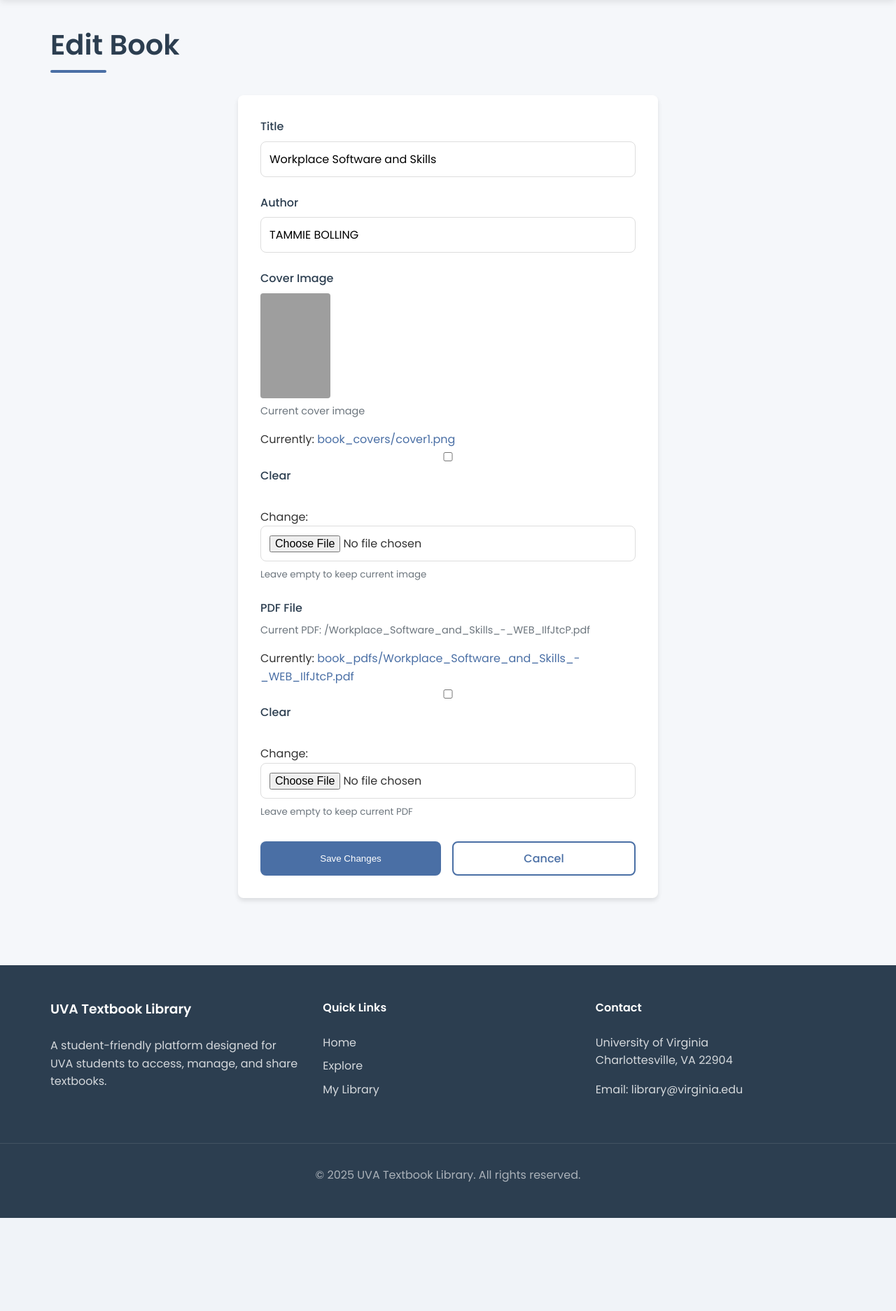
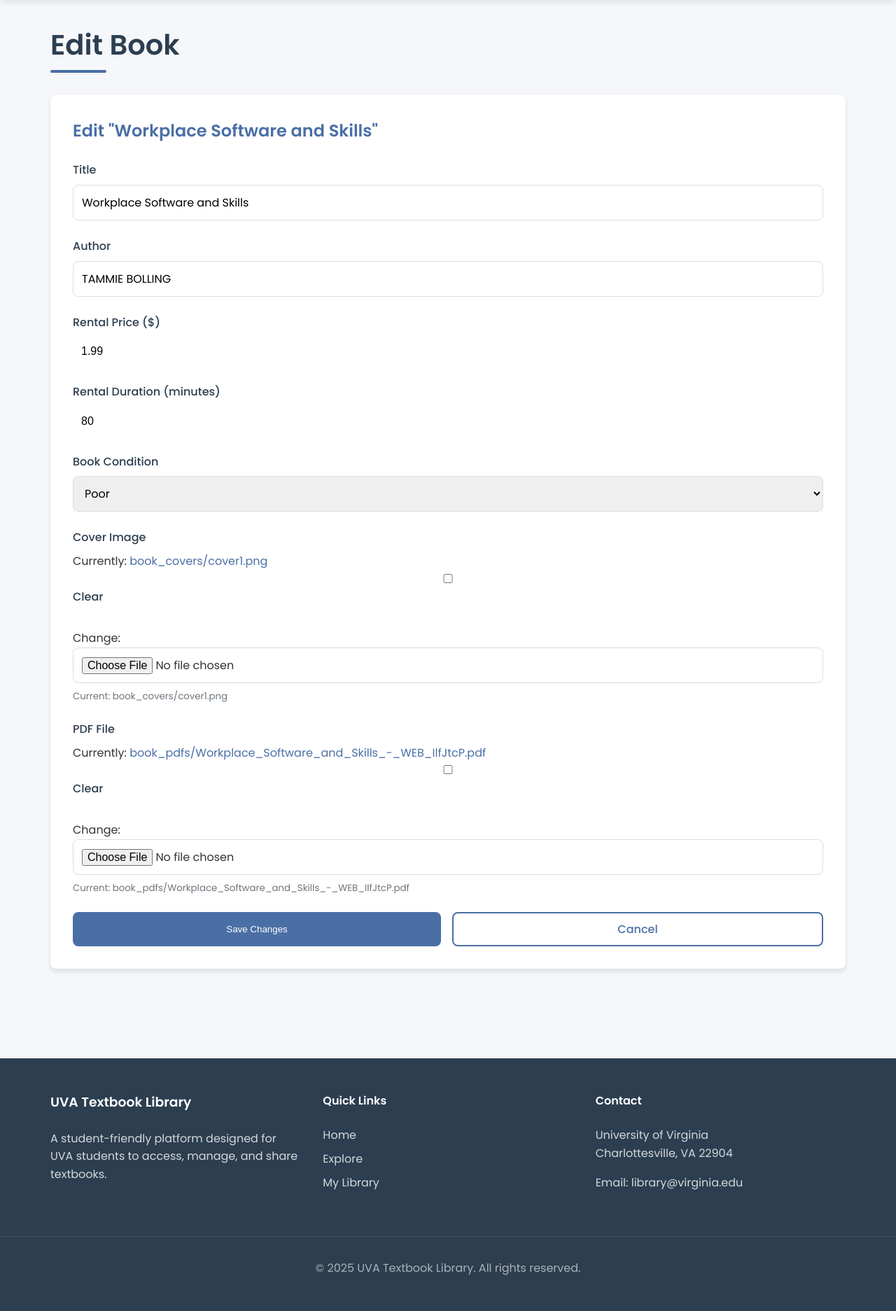
Before and after one commit to notjup1ter/textbook-rental-app, a Django app: page /library/book/35/edit/ in a window 1280 px wide. Shown: the part 70-1943 px from the top of the page at 70% size. Before the commit the page ends 1810 px from the top, so only its background shows below. Run offline with Django 5.2, Linux system fonts and the light colour scheme; a user stored in the database is signed in; data comes from the database, SQL or seed files in the repository; both versions use the stored data as it was after the commit; grey boxes are pictures that could not be loaded.

Commit message:
added conditions and updated librarian_dashboard

```diff
--- a/library/forms.py
+++ b/library/forms.py
@@ -26,7 +26,7 @@ class CollectionForm(forms.ModelForm):
 class BookForm(forms.ModelForm):
     class Meta:
         model = Book
-        fields = ['title', 'author', 'cover_image', 'pdf_file']
+        fields = ['title', 'author', 'cover_image', 'pdf_file', 'rental_price', 'rental_duration_days', 'condition']
 
 
 class RentalPaymentForm(forms.Form):
--- a/library/models.py
+++ b/library/models.py
@@ -4,12 +4,21 @@ from django.utils import timezone
 from datetime import datetime, timedelta
 
 class Book(models.Model):
+    CONDITION_CHOICES = (
+        ('new', 'New'),
+        ('excellent', 'Excellent'),
+        ('good', 'Good'),
+        ('fair', 'Fair'),
+        ('poor', 'Poor')
+    )
+
     title = models.CharField(max_length=200)
     author = models.CharField(max_length=100)
     cover_image = models.ImageField(upload_to='book_covers/', blank=True, null=True)
     pdf_file = models.FileField(upload_to='book_pdfs/', blank=True, null=True)
     rental_price = models.DecimalField(max_digits=6, decimal_places=2, default=9.99)
     rental_duration_days = models.IntegerField(default=30)
+    condition = models.CharField(max_length=10, choices=CONDITION_CHOICES, default='good')
 
     def __str__(self):
         return self.title
--- a/library/templates/library/edit_book.html
+++ b/library/templates/library/edit_book.html
@@ -1,13 +1,31 @@
 {% extends 'library/base.html' %}
 
-{% block title %}Edit {{ book.title }}{% endblock %}
+{% block title %}Edit Book{% endblock %}
 
 {% block content %}
 <h1>Edit Book</h1>
 
-<div class="card" style="max-width: 600px; margin: 0 auto;">
+<div class="card">
+    <h2 class="card-title">Edit "{{ book.title }}"</h2>
+
+    {% if messages %}
+    <div class="messages">
+        {% for message in messages %}
+        <div class="alert {% if message.tags == 'error' %}alert-danger{% else %}alert-success{% endif %}">
+            {{ message }}
+        </div>
+        {% endfor %}
+    </div>
+    {% endif %}
+
     <form method="post" enctype="multipart/form-data">
         {% csrf_token %}
+
+        {% if form.errors %}
+        <div class="alert alert-danger">
+            Please correct the errors below.
+        </div>
+        {% endif %}
 
         <div class="form-group">
             <label for="{{ form.title.id_for_label }}">Title</label>
@@ -26,37 +44,54 @@
         </div>
 
         <div class="form-group">
+            <label for="{{ form.rental_price.id_for_label }}">Rental Price ($)</label>
+            {{ form.rental_price }}
+            {% if form.rental_price.errors %}
+            <div class="error-message">{{ form.rental_price.errors }}</div>
+            {% endif %}
+        </div>
+
+        <div class="form-group">
+            <label for="{{ form.rental_duration_days.id_for_label }}">Rental Duration (minutes)</label>
+            {{ form.rental_duration_days }}
+            {% if form.rental_duration_days.errors %}
+            <div class="error-message">{{ form.rental_duration_days.errors }}</div>
+            {% endif %}
+        </div>
+
+        <div class="form-group">
+            <label for="{{ form.condition.id_for_label }}">Book Condition</label>
+            {{ form.condition }}
+            {% if form.condition.errors %}
+            <div class="error-message">{{ form.condition.errors }}</div>
+            {% endif %}
+        </div>
+
+        <div class="form-group">
             <label for="{{ form.cover_image.id_for_label }}">Cover Image</label>
+            {{ form.cover_image }}
             {% if book.cover_image %}
-            <div style="margin-bottom: 1rem;">
-                <img src="{{ book.cover_image.url }}" alt="Current cover" style="width: 100px; height: 150px; object-fit: cover; border-radius: 4px;">
-                <p style="font-size: 0.9rem; color: var(--text-light);">Current cover image</p>
-            </div>
+            <small style="display: block; margin-top: 0.5rem; color: var(--text-light);">Current: {{ book.cover_image.name }}</small>
             {% endif %}
-            {{ form.cover_image }}
             {% if form.cover_image.errors %}
             <div class="error-message">{{ form.cover_image.errors }}</div>
             {% endif %}
-            <small style="display: block; margin-top: 0.5rem; color: var(--text-light);">Leave empty to keep current image</small>
         </div>
 
         <div class="form-group">
             <label for="{{ form.pdf_file.id_for_label }}">PDF File</label>
+            {{ form.pdf_file }}
             {% if book.pdf_file %}
-            <div style="margin-bottom: 1rem;">
-                <p style="font-size: 0.9rem; color: var(--text-light);">Current PDF: {{ book.pdf_file.name|slice:"9:" }}</p>
-            </div>
+            <small style="display: block; margin-top: 0.5rem; color: var(--text-light);">Current: {{ book.pdf_file.name }}</small>
             {% endif %}
-            {{ form.pdf_file }}
             {% if form.pdf_file.errors %}
             <div class="error-message">{{ form.pdf_file.errors }}</div>
             {% endif %}
-            <small style="display: block; margin-top: 0.5rem; color: var(--text-light);">Leave empty to keep current PDF</small>
         </div>
 
-        <div class="button-group" style="display: flex; gap: 1rem; margin-top: 2rem;">
-            <button type="submit" class="btn btn-primary" style="flex: 1;">Save Changes</button>
-            <a href="{% url 'librarian_dashboard' %}" class="btn btn-outline" style="flex: 1;">Cancel</a>
+        <div class="button-group">
+            <button type="submit" class="btn btn-primary">Save Changes</button>
+            <a href="{% url 'librarian_dashboard' %}" class="btn btn-outline">Cancel</a>
         </div>
     </form>
 </div>
--- a/library/views.py
+++ b/library/views.py
@@ -133,20 +133,27 @@ def librarian_dashboard(request):
 
     if request.method == 'POST':
         if 'delete_book' in request.POST:
-            # Handle book deletion
             book_id = request.POST.get('book_id')
             book = get_object_or_404(Book, id=book_id)
             book.delete()
             return redirect('librarian_dashboard')
         else:
-            # Handle book creation
             title = request.POST.get('title')
             author = request.POST.get('author')
+            rental_price = request.POST.get('rental_price')
+            rental_duration_days = request.POST.get('rental_duration_days')
+            condition = request.POST.get('condition')
             cover_image = request.FILES.get('cover_image')
             pdf_file = request.FILES.get('pdf_file')
 
             if title and author:
-                book = Book(title=title, author=author)
+                book = Book(
+                    title=title,
+                    author=author,
+                    rental_price=rental_price,
+                    rental_duration_days=rental_duration_days,
+                    condition=condition
+                )
                 if cover_image:
                     book.cover_image = cover_image
                 if pdf_file:
@@ -259,8 +266,12 @@ def edit_book(request, book_id):
     if request.method == 'POST':
         form = BookForm(request.POST, request.FILES, instance=book)
         if form.is_valid():
-            form.save()
-            return redirect('librarian_dashboard')
+            try:
+                book = form.save()
+                messages.success(request, f"'{book.title}' has been updated successfully.")
+                return redirect('librarian_dashboard')
+            except Exception as e:
+                messages.error(request, f"Error updating book: {str(e)}")
     else:
         form = BookForm(instance=book)
 
```
Also changed, not shown: library/templates/library/explore_library.html (+17 -0 lines), library/templates/library/librarian_dashboard.html (+36 -0 lines), db.sqlite3, library/migrations/0014_book_condition.py (added).
